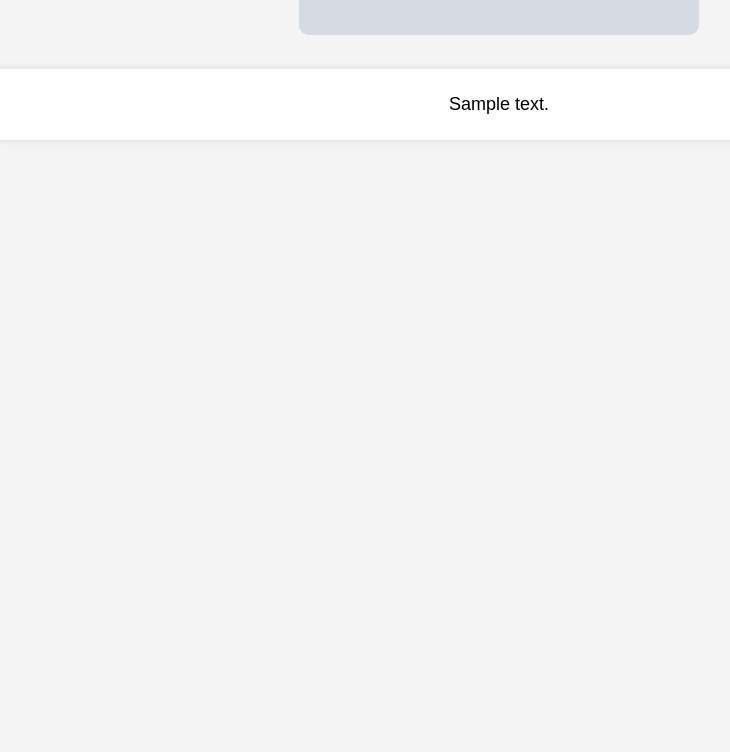
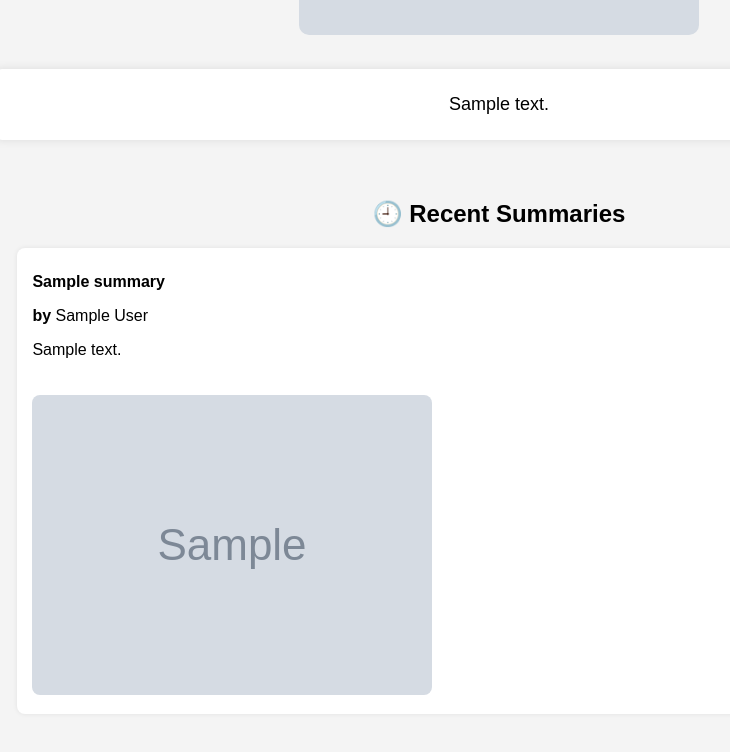
Before and after one commit to jencmen/readbrief, a Flask app: template templates/result.html in a window 1280 px wide. Shown: the part 444-1196 px from the top of the page, without its empty margins (141-871 px from the left). Before the commit the page ends 558 px from the top, so only its background shows below. Run offline with Flask 3, Linux system fonts and the light colour scheme; tables that the repository leaves empty hold one stand-in row (values such as "Sample post"); the template is opened without the code that fills it: values that come from a table or form of the project are taken from there, most other values are stand-ins (such as "Sample title", 1, 10 or a date in 2020); grey boxes marked "Sample" are stand-in pictures.

Commit message:
Show current result and recent summaries on result page

```diff
--- a/app.py
+++ b/app.py
@@ -21,7 +21,7 @@
     title = db.Column(db.String(256), nullable=False)
     author = db.Column(db.String(256))
     summary = db.Column(db.Text, nullable=False)
-    image_url = db.Column(db.Text)
+    image_url = db.Column(db.String(512))
 
 @app.route('/')
 def home():
@@ -67,7 +67,8 @@
         db.session.add(entry)
         db.session.commit()
 
-        return render_template("result.html", title=book_title, author=author, summary=summary, image_url=image_url)
+        recent_entries = BookSummary.query.order_by(BookSummary.id.desc()).limit(5).all()
+        return render_template("result.html", title=book_title, author=author, summary=summary, image_url=image_url, recent_entries=recent_entries)
 
     except Exception as e:
         return render_template("result.html", title=book_title, author=author, summary=str(e), image_url=None)
@@ -80,16 +81,6 @@
     except Exception as e:
         return f"❌ Error: {e}"
 
-@app.route('/resetdb')
-def resetdb():
-    try:
-        db.drop_all()
-        db.create_all()
-        return "✅ Database tables dropped and recreated."
-    except Exception as e:
-        return f"❌ Error: {str(e)}"
-
-
 if __name__ == '__main__':
     with app.app_context():
         db.create_all()
--- a/templates/result.html
+++ b/templates/result.html
@@ -1,4 +1,3 @@
-
 <!DOCTYPE html>
 <html>
 <head>
@@ -27,6 +26,30 @@
       margin-right: auto;
       white-space: pre-wrap;
     }
+    .recent {
+      margin-top: 60px;
+      text-align: left;
+      width: 80%;
+      margin-left: auto;
+      margin-right: auto;
+    }
+    .recent h2 {
+      text-align: center;
+    }
+    .recent-item {
+      background-color: #ffffff;
+      margin-top: 15px;
+      padding: 15px;
+      border-radius: 8px;
+      box-shadow: 0 0 5px rgba(0,0,0,0.08);
+    }
+    .recent-item img {
+      max-width: 100%;
+      border-radius: 8px;
+    }
+    .recent-item h4 {
+      margin: 10px 0 5px;
+    }
   </style>
 </head>
 <body>
@@ -36,5 +59,23 @@
     <img src="{{ image_url }}" alt="Visual representation of {{ title }}">
   {% endif %}
   <div class="summary">{{ summary }}</div>
+
+  {% if recent_entries %}
+    <div class="recent">
+      <h2>🕘 Recent Summaries</h2>
+      {% for entry in recent_entries %}
+        {% if entry.title != title %}
+        <div class="recent-item">
+          <h4>{{ entry.title }}</h4>
+          {% if entry.author %}<p><strong>by</strong> {{ entry.author }}</p>{% endif %}
+          <p>{{ entry.summary[:300] }}{% if entry.summary|length > 300 %}...{% endif %}</p>
+          {% if entry.image_url %}
+            <img src="{{ entry.image_url }}" alt="Image for {{ entry.title }}">
+          {% endif %}
+        </div>
+        {% endif %}
+      {% endfor %}
+    </div>
+  {% endif %}
 </body>
 </html>
```
